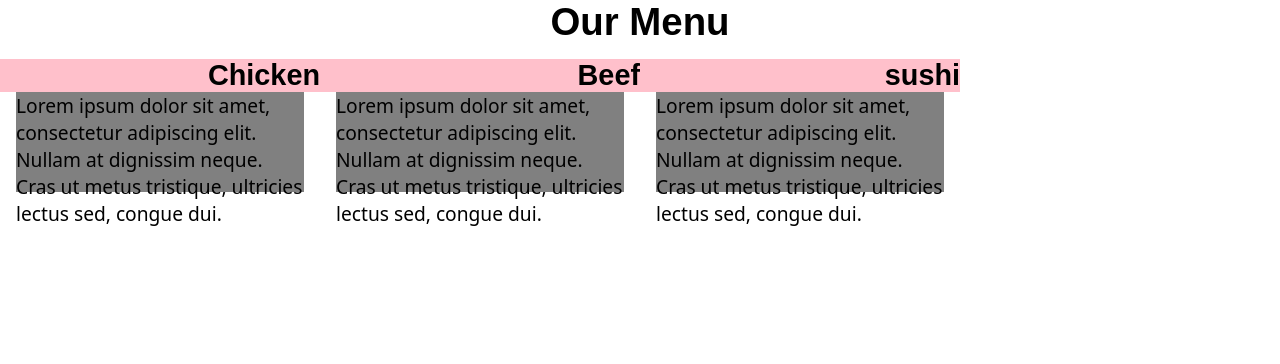
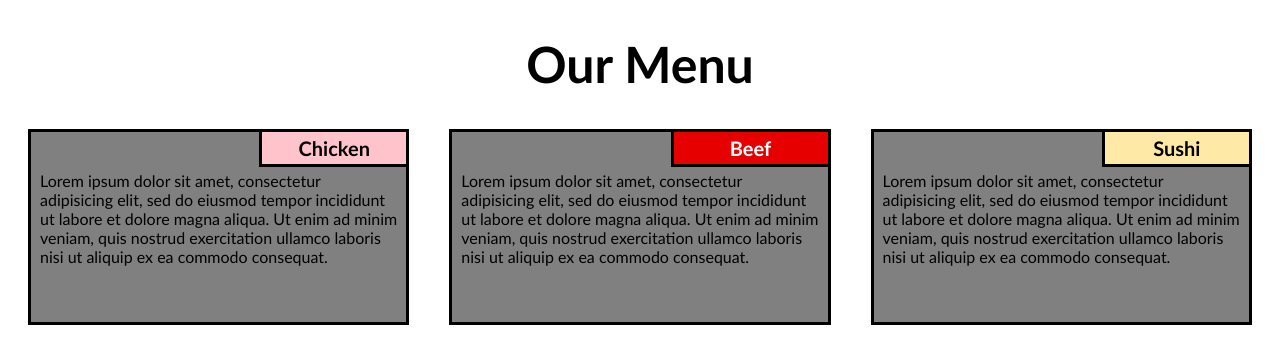
Before and after one commit to rahidyat/coursera-test, a plain HTML site: page module2-assigment/index.html in a window 1280 px wide. Drawn offline with Linux system fonts and the light colour scheme.

Commit message:
Finish modified

```diff
--- a/module2-assigment/style.css
+++ b/module2-assigment/css/style.css
@@ -1,50 +1,100 @@
+/* assigment 2 coursera */
+
+/* Styling*/
 * {
 	box-sizing: border-box;
-	margin: 0;
-	padding: 0;
+}
 
-}
 body {
   background-color: white;
-  font-size: 120%;
-  font-family: sans-serif;
-  color: black;
-}
-h1 {
-	text-align: center;
-	margin-bottom: 15px;
-}
-h2 {
-	text-align: right;
-	font-size: -30%;
-	background-color: pink;
-}
-p {
-	background-color: gray;
-	border: 1px;
-	width: 90%;
-	height: 100px;
-	margin-right: auto;
-	margin-left: auto;
-	font-family: system-ui;
-	color: black;
+  font-family: "Trebuchet MS", Arial, Helvetica, sans-serif;
 }
 
-#p1 {
-	background-color: pink;
-	text-align: right;
-	font-size: 10%;
+h1 {
+	margin-bottom: 15px;
+  text-align: center;
+  color: black;
+  font-size: 50px;
 }
 
-/* Responsive Design. */
+section {
+  position: relative;
+  padding: 20px;
+  width: 90px;
+}
+
+p {
+  position: relative;
+  clear: right;
+}
+
+div{
+  position: relative;
+  background-color: gray;
+  border: 3px solid black;
+  width: 100%;
+  margin-left: auto;
+  margin-right: auto;
+  margin-bottom: auto;
+}
+
+.box1 {
+  float: right;
+  width: 150px;
+  padding: 4px;
+  margin: -3px -3px 0px;
+  border: 3px solid black;
+  text-align: center;
+  font-size: 125%;
+  font-weight: bold;
+  background-color: #ffc3cc;
+}
+
+.box2 {
+  float: right;
+  width: 160px;
+  padding: 4px;
+  margin: -3px -3px 0px;
+  border: 3px solid black;
+  text-align: center;
+  font-size: 125%;
+  font-weight: bold;
+  color: white;
+  background-color: #e70000;
+}
+
+.box3{
+  float: right;
+  width: 150px;
+  padding: 4px;
+  margin: -3px -3px 0px;
+  border: 3px solid black;
+  text-align: center;
+  font-size: 125%;
+  font-weight: bold;
+  color: black;
+  background-color: #ffe9a6;
+}
+
+.content {
+  padding: 4px;
+  border: none;
+  background-color: gray;
+  margin: 5px;
+  height: 150px;
+  color: black;
+  overflow: auto;
+}
+
+/* Responsive Design */
 .row {
-	width: 100%;
+	width: 90%;
 }
 
 
-/********** WEBSTIE VIEW**********/
-@media (min-width: 1200px) {
-	 .col-lg-1, .col-lg-2, .col-lg-3, .col-lg-4, .col-lg-5, .col-lg-6, .col-lg-7, .col-lg-8, .col-lg-9, .col-lg-10, .col-lg-11, .col-lg-12 {
+/********** DESKTOP VIEW**********/
+@media (min-width: 992px) {
+  .col-lg-1, .col-lg-2, .col-lg-3, .col-lg-4, .col-lg-5, .col-lg-6, .co-lg-7, .col-lg-8, .col-lg-9, .col-lg-10, .col-lg-11, .col-lg-12 {
     float: left;
   }
   .col-lg-1 {
@@ -88,10 +138,12 @@ p {
 
 
 /********** TABLET VIEW **********/
-@media (min-width: 768px) and (max-width: 1199px) {
+@media (min-width: 768px) and (max-width: 991px) {
 
 .col-md-1, .col-md-2, .col-md-3, .col-md-4, .col-md-5, .col-md-6, .col-md-7, .col-md-8, .col-md-9, .col-md-10, .col-md-11, .col-md-12 {
     float: left;
+    margin-left: auto;
+    margin-right: auto;
   }
   .col-md-1 {
     width: 8.33%;
@@ -137,6 +189,7 @@ p {
 
 .col-sd-1, .col-sd-2, .col-sd-3, .col-sd-4, .col-sd-5, .col-sd-6, .col-sd-7, .col-sd-8, .col-sd-9, .col-sd-10, .col-sd-11, .col-sd-12 {
     float: left;
+    width: 100%;
  }
  .col-sd-1 {
     width: 8.33%;
--- a/module2-assigment/index.html
+++ b/module2-assigment/index.html
@@ -1,21 +1,38 @@
 <!DOCTYPE html>
 <html>
+
 <head>
-<meta charset="utf-8">
+	<meta charset="utf-8">
 	<title>Module 2 Assigment</title>
-<link rel="stylesheet" href="style.css">
 </head>
+<link rel="stylesheet" type="text/css" href="css/style.css">
+
 <body>
-<h1>Our Menu</h1>
-<div class="row">
-	<div class="col-lg-3 col-md-6 col-sd-9">
-		<h2 class="p1">Chicken</h2>
-		<p>Lorem ipsum dolor sit amet, consectetur adipiscing elit. Nullam at dignissim neque. Cras ut metus tristique, ultricies lectus sed, congue dui.</p></div>
-	<div class="col-lg-3 col-md-6 col-sd-9">
-		<h2>Beef</h2><p>Lorem ipsum dolor sit amet, consectetur adipiscing elit. Nullam at dignissim neque. Cras ut metus tristique, ultricies lectus sed, congue dui.</p></div>
-	<div class="col-lg-3 col-md-6 col-sd-9">
-		<h2>sushi</h2><p>Lorem ipsum dolor sit amet, consectetur adipiscing elit. Nullam at dignissim neque. Cras ut metus tristique, ultricies lectus sed, congue dui.</p></div>
-</div>
+	<h1>Our Menu</h1>
+	<section class="col-lg-4 col-md-6 col-sd-12">
+		<div>
+			<p class="box1">Chicken</p>
+			<p class="content">
+				Lorem ipsum dolor sit amet, consectetur adipisicing elit, sed do eiusmod tempor incididunt ut labore et dolore magna aliqua. Ut enim ad minim veniam, quis nostrud exercitation ullamco laboris nisi ut aliquip ex ea commodo consequat.
+			</p>
+	</div>
+	</section>
+	<section class="col-lg-4 col-md-6 col-sd-12">
+		<div>
+			<p class="box2">Beef</p>
+			<p class="content">
+				Lorem ipsum dolor sit amet, consectetur adipisicing elit, sed do eiusmod tempor incididunt ut labore et dolore magna aliqua. Ut enim ad minim veniam, quis nostrud exercitation ullamco laboris nisi ut aliquip ex ea commodo consequat.
+			</p>
+		</div>
+	</section>
+	<section class="col-lg-4 col-md-12 col-sd-12">
+		<div>
+			<p class="box3">Sushi</p>
+			<p class="content">
+				Lorem ipsum dolor sit amet, consectetur adipisicing elit, sed do eiusmod tempor incididunt ut labore et dolore magna aliqua. Ut enim ad minim veniam, quis nostrud exercitation ullamco laboris nisi ut aliquip ex ea commodo consequat.
+			</p>
+		</div>
+	</section>
+</body>
 
-</body>
 </html>
```
